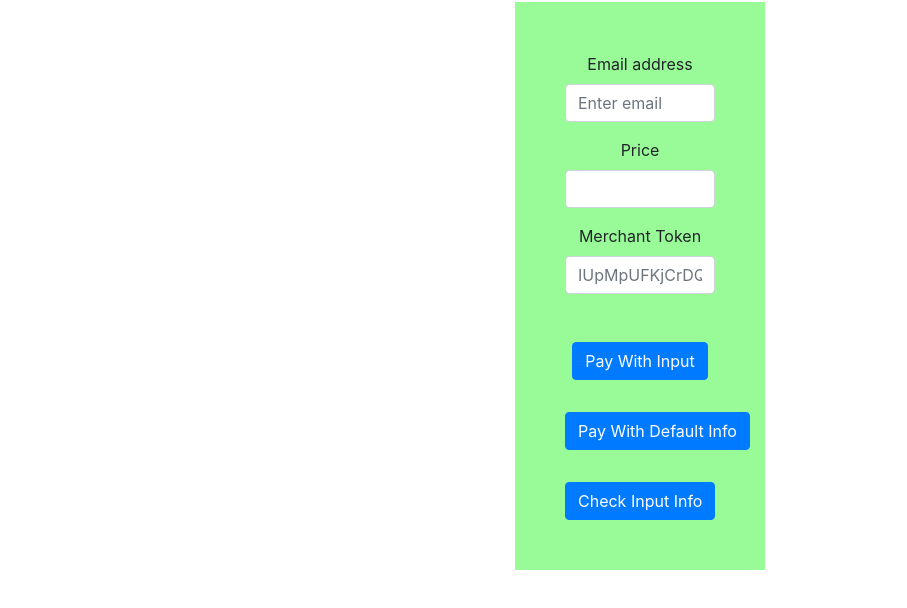
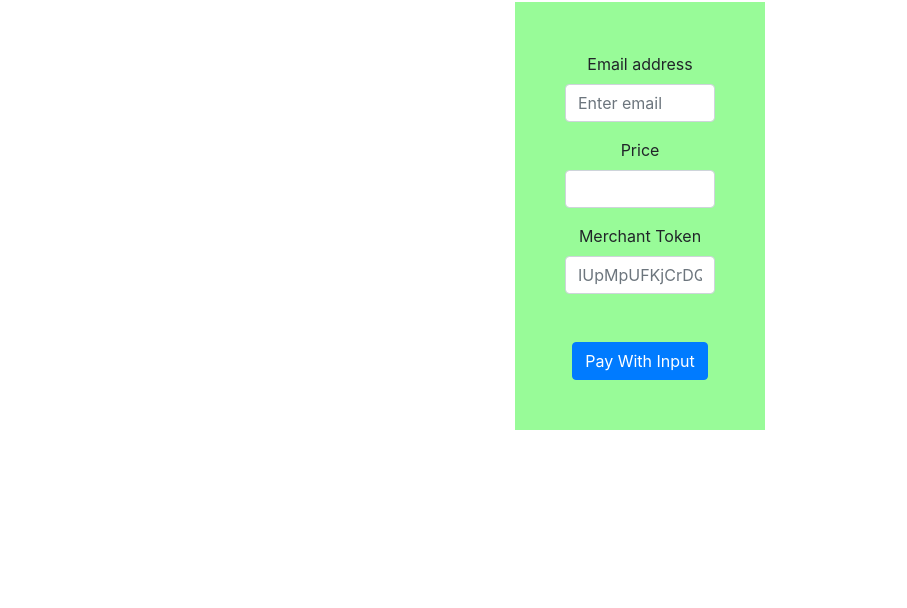
Before and after one commit to gbaker-ndm/basic_test_html, a website: page index.html in a window 1280 px wide. Shown: the part 54-662 px from the top of the page, without its empty margins (0-907 px from the left). Drawn offline with nearby package versions, Linux system fonts and the light colour scheme.

Commit message:
Commented out extra buttons.

```diff
--- a/index.html
+++ b/index.html
@@ -48,10 +48,10 @@ dbLo8oauEfTtQom2268MqNPx9CFoHEjbiMBRxpTonsg
         </div>
         <button id="payButton" variants="contained" type="submit" class="btn btn-primary" onclick="bitPayAPICall()">Pay
             With Input</button>
-        <button id="payButton" variants="contained" type="submit" class="btn btn-primary" onclick="bitPayDefault()">Pay
+        <!-- <button id="payButton" variants="contained" type="submit" class="btn btn-primary" onclick="bitPayDefault()">Pay
             With Default Info</button>
         <button id="payButton" variants="contained" type="submit" class="btn btn-primary" onclick="checkInfo()">Check
-            Input Info</button>
+            Input Info</button> -->
     </form>
 
     <!-- Optional JavaScript -->
```
